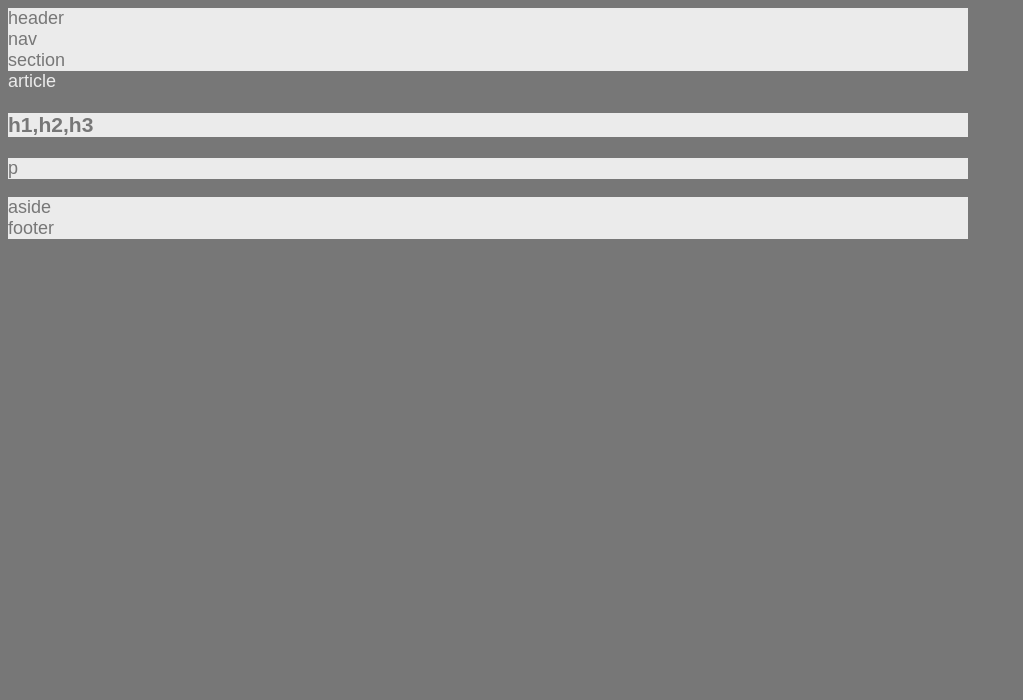
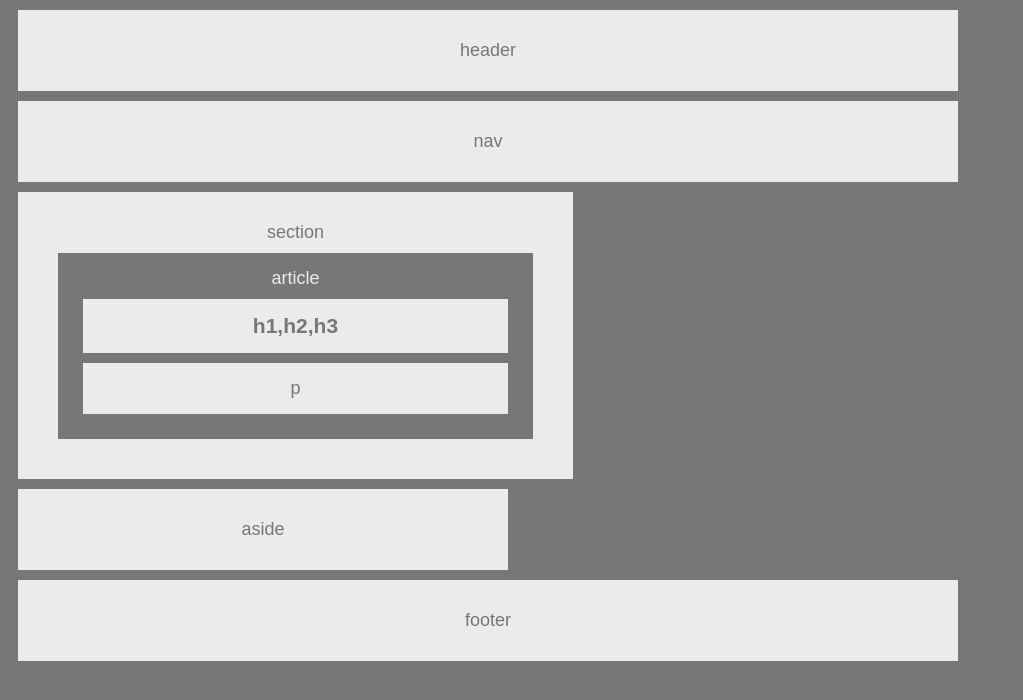
Before and after one commit to gadcad98/HW-wireframe, a plain HTML site: page index.html in a window 1280 px wide. Shown: the whole page, without its empty margins (0-1023 px from the left). Drawn offline with Linux system fonts and the light colour scheme.

Commit message:
addded padding to CSS

```diff
--- a/style.css
+++ b/style.css
@@ -7,39 +7,58 @@ body{
     background: #777;
     width: 960px;
     font-size: 18px;
+    text-align: center;
 }
 
 header {
     background: #ebebeb;
+    margin: 10px;
+    padding: 30px;
 }
 
 nav {
     background: #ebebeb;
+    margin: 10px;
+    padding: 30px;
 }
 
 section {
     background: #ebebeb;
+    width: 495px;
+    margin: 10px;
+    padding: 30px;
 }
 
 article {
     color: #ebebeb;
     background: #777;
+    margin: 10px;
+    padding: 15px;
 }
 
 h1 {
     color: #777;
     background: #ebebeb;
+    margin: 10px;
+    padding: 15px;
 }
 
 p {
     color: #777;
     background: #ebebeb;
+    margin: 10px;
+    padding: 15px;
 }
 
 aside {
     background: #ebebeb;
+    margin: 10px;
+    width: 430px;
+    padding: 30px;
 }
 
 footer {
     background: #ebebeb;
+    margin: 10px;
+    padding: 30px;
 }
```
